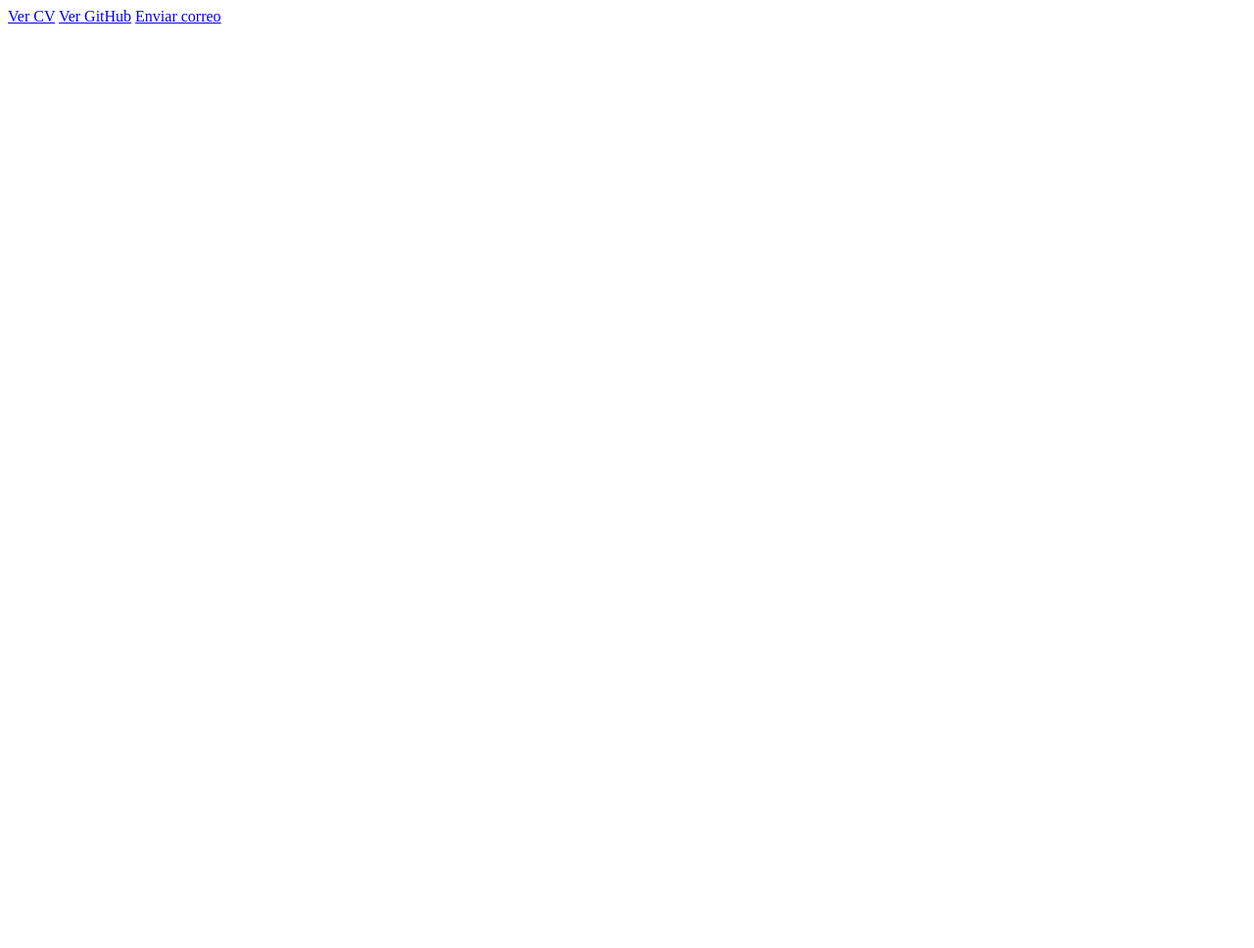
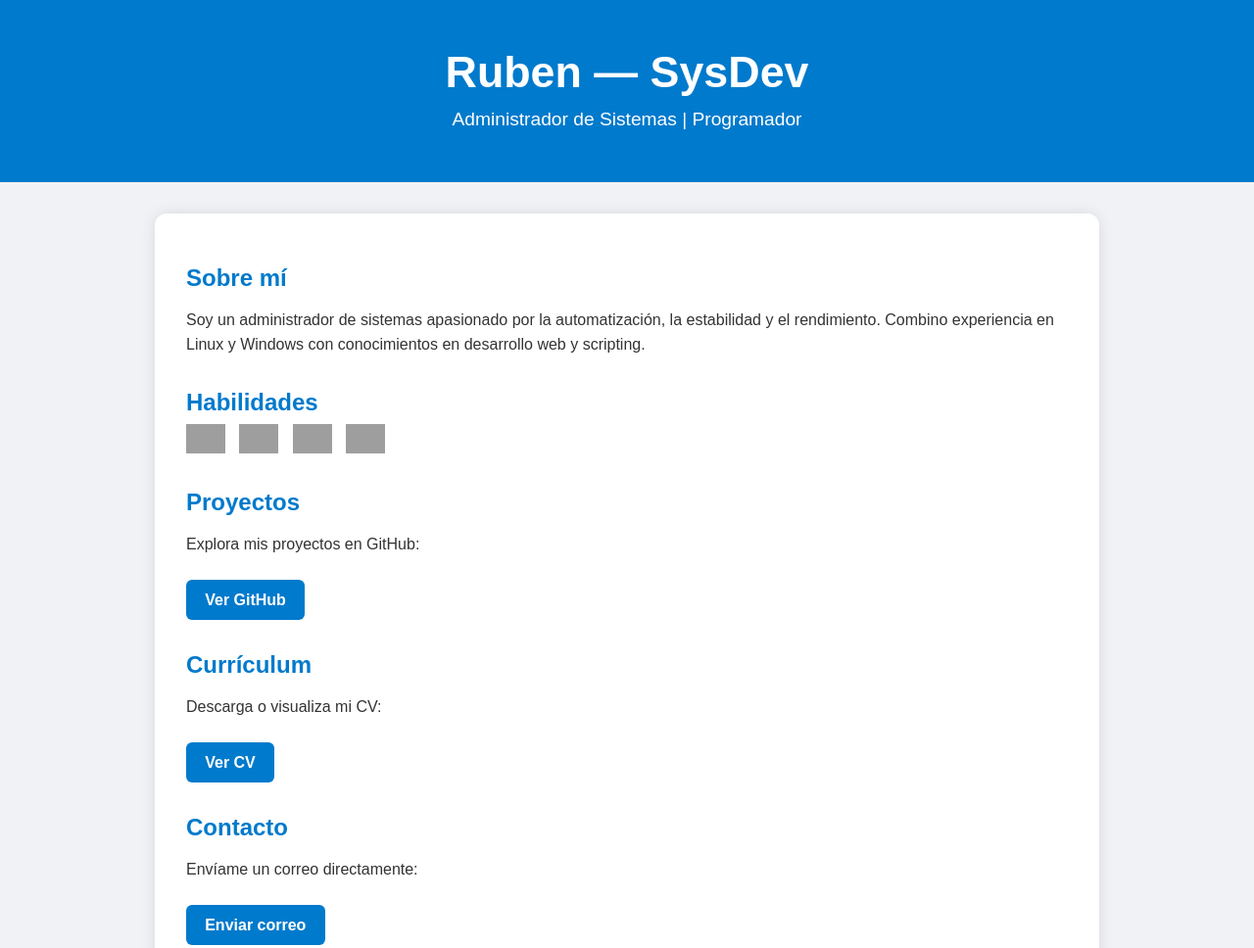
Before and after one commit to ruben-sysdev/ruben-sysdev.github.io, a plain HTML site: page index.html in a window 1280 px wide. Shown: the top 968 px of the page at 98% size. Before the commit the page ends 800 px from the top, so only its background shows below. Drawn offline with Linux system fonts and the light colour scheme; grey boxes are pictures that could not be loaded.

Commit message:
Mejor diseño portofolio

```diff
--- a/index.html
+++ b/index.html
@@ -1,14 +1,128 @@
 <!DOCTYPE html>
 <html lang="es">
 <head>
-    <meta charset="UTF-8">
-    <meta name="viewport" content="width=device-width, initial-scale=1.0">
-    <title>Pagina Rubén</title>
+<meta charset="UTF-8">
+<meta name="viewport" content="width=device-width, initial-scale=1.0">
+<title>Ruben SysDev - Portfolio</title>
+<style>
+    body {
+        font-family: Arial, sans-serif;
+        margin:0;
+        padding:0;
+        background: #f0f2f5;
+        color: #333;
+    }
+    header {
+        background: #007acc;
+        color: white;
+        padding: 3rem 1rem;
+        text-align: center;
+    }
+    header h1 {
+        margin: 0;
+        font-size: 2.8rem;
+    }
+    header p {
+        margin: 0.5rem 0 0;
+        font-size: 1.2rem;
+    }
+    main {
+        max-width: 900px;
+        margin: 2rem auto;
+        padding: 2rem;
+        background: white;
+        border-radius: 12px;
+        box-shadow: 0 0 15px rgba(0,0,0,0.1);
+    }
+    section {
+        margin-bottom: 2rem;
+    }
+    h2 {
+        color: #007acc;
+        margin-bottom: 0.5rem;
+    }
+    p {
+        line-height: 1.6;
+    }
+    .buttons a {
+        display: inline-block;
+        margin: 0.5rem 0.5rem 0 0;
+        padding: 0.7rem 1.2rem;
+        background: #007acc;
+        color: white;
+        text-decoration: none;
+        border-radius: 6px;
+        font-weight: bold;
+        transition: background 0.3s;
+    }
+    .buttons a:hover {
+        background: #005f99;
+    }
+    .badges img {
+        height: 30px;
+        margin-right: 10px;
+    }
+    footer {
+        text-align: center;
+        padding: 1rem;
+        font-size: 0.9rem;
+        color: #666;
+    }
+</style>
 </head>
 <body>
-    <a class="button" href="cv.pdf" target="_blank">Ver CV</a>
-    <a class="button" href="https://github.com/ruben-sysdev" target="_blank">Ver GitHub</a>
-    <a class="button" href="mailto:tu_correo@example.com">Enviar correo</a>
+
+<header>
+    <h1>Ruben — SysDev</h1>
+    <p>Administrador de Sistemas | Programador</p>
+</header>
+
+<main>
+
+<section id="sobre-mi">
+    <h2>Sobre mí</h2>
+    <p>Soy un administrador de sistemas apasionado por la automatización, la estabilidad y el rendimiento. Combino experiencia en Linux y Windows con conocimientos en desarrollo web y scripting.</p>
+</section>
+
+<section id="habilidades">
+    <h2>Habilidades</h2>
+    <div class="badges">
+        <img src="https://img.shields.io/badge/PHP-777BB4?style=for-the-badge&logo=php&logoColor=white" alt="PHP">
+        <img src="https://img.shields.io/badge/Bash-4EAA25?style=for-the-badge&logo=gnu-bash&logoColor=white" alt="Bash">
+        <img src="https://img.shields.io/badge/HTML-E34F26?style=for-the-badge&logo=html5&logoColor=white" alt="HTML">
+        <img src="https://img.shields.io/badge/Linux-FCC624?style=for-the-badge&logo=linux&logoColor=black" alt="Linux">
+    </div>
+</section>
+
+<section id="proyectos">
+    <h2>Proyectos</h2>
+    <p>Explora mis proyectos en GitHub:</p>
+    <div class="buttons">
+        <a href="https://github.com/ruben-sysdev" target="_blank">Ver GitHub</a>
+    </div>
+</section>
+
+<section id="cv">
+    <h2>Currículum</h2>
+    <p>Descarga o visualiza mi CV:</p>
+    <div class="buttons">
+        <a href="cv.pdf" target="_blank">Ver CV</a>
+    </div>
+</section>
+
+<section id="contacto">
+    <h2>Contacto</h2>
+    <p>Envíame un correo directamente:</p>
+    <div class="buttons">
+        <a href="mailto:rubenlondri@gmail.com">Enviar correo</a>
+    </div>
+</section>
+
+</main>
+
+<footer>
+    &copy; 2025 Ruben — Todos los derechos reservados.
+</footer>
 
 </body>
 </html>
```
